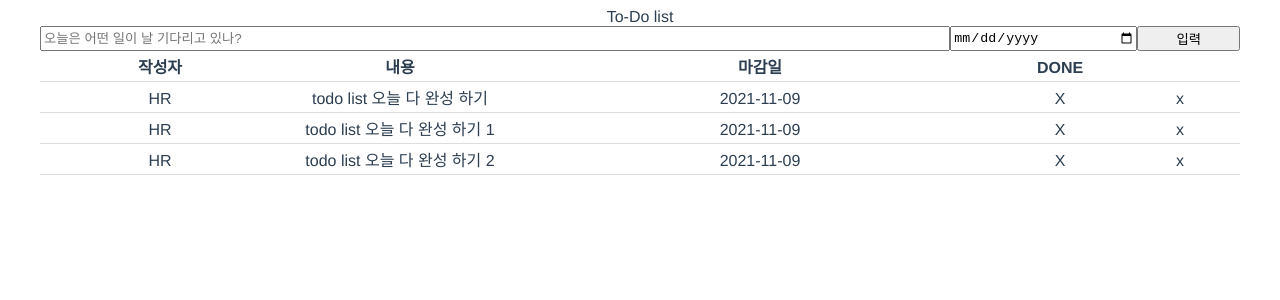
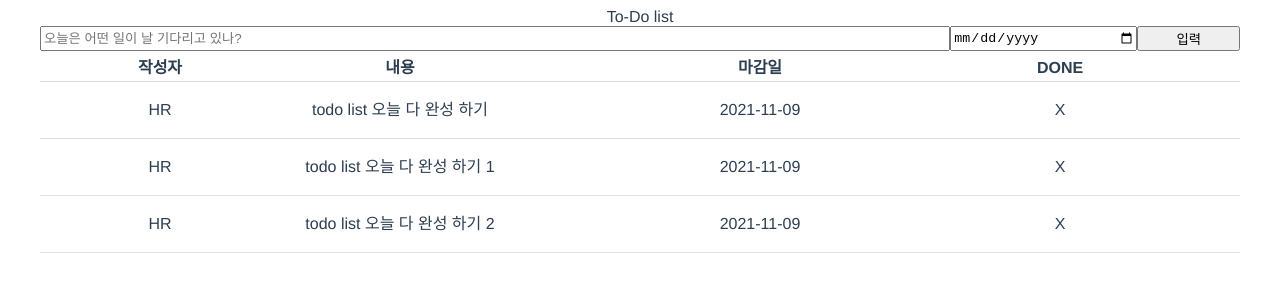
Before and after one commit to hyerimYeom/todoList, a Vue app in the folder todolist/: page / in a window 1280 px wide. Shown: the top 300 px of the page. Built offline with nearby package versions, Linux system fonts and the light colour scheme.

Commit message:
#3 update로 만들기

```diff
--- a/todolist/src/App.vue
+++ b/todolist/src/App.vue
@@ -22,7 +22,7 @@
             v-for="(todo, idx) in todolist"
             :key="idx"
             @todo-list = "todoList(idx)"
-            @update = "update(idx, $event)"
+            @update = "update(idx)"
             />
         <!-- </div>   -->
     </div>
@@ -37,7 +37,7 @@ export default {
   name: "App",
   data() {
     return {
-      title:'',
+      state_update : 0,
       todolist: [...todolist], //원래 todolist
       originalTodo : {} ,
       newTodo : {
@@ -51,10 +51,12 @@ export default {
     };
   },
   methods: {
-  update : function(id, params){
+  update : function(id){
+      //상태 업데이트로 변경
+      this.state_update = 1;
       //기존 데이터 저장
     this.originalTodo = {...todolist[id]};
-    console.log(params)
+    // while(originalTodo.)
 
   },
    todoList: function(id){
--- a/todolist/src/components/TodoList.vue
+++ b/todolist/src/components/TodoList.vue
@@ -2,9 +2,9 @@
    <div class="row">
         <span class="cell col1"> {{ todo.user }} </span>
         <span class="cell col2" @click="$emit('update', todo.title)"> {{ todo.title }} </span>
-        <span class="cell col3" @click="$emit('update', todo.title)"> {{ todoEndDate }} </span>
+        <span class="cell col3" @click="$emit('update', todo.endDate)"> {{ todoEndDate }} </span>
         <span class="cell col4 cursor-ture" @click="$emit('todo-list')"> {{ todoDone }}  </span>
-        <span class="cell col5 cursor-ture" @click="$emit('delete-list')"><span>x</span></span>
+        <span class="cell col5 cursor-ture" @click="$emit('delete-list')"><p>x</p></span>
     </div>
 </template>
 
```
